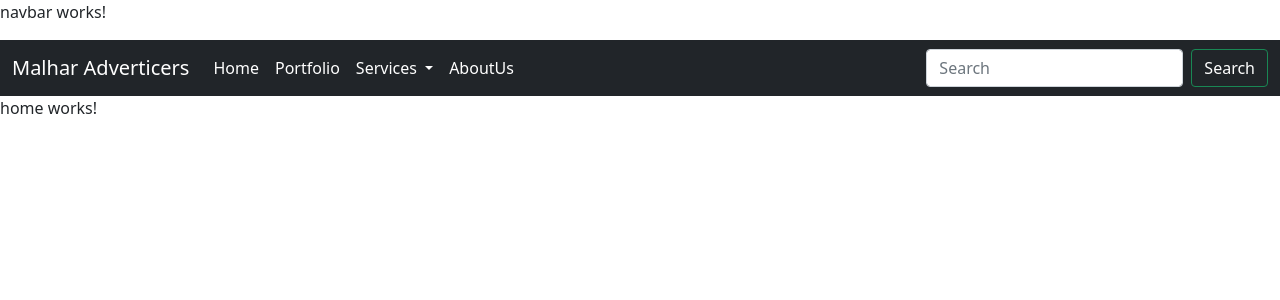
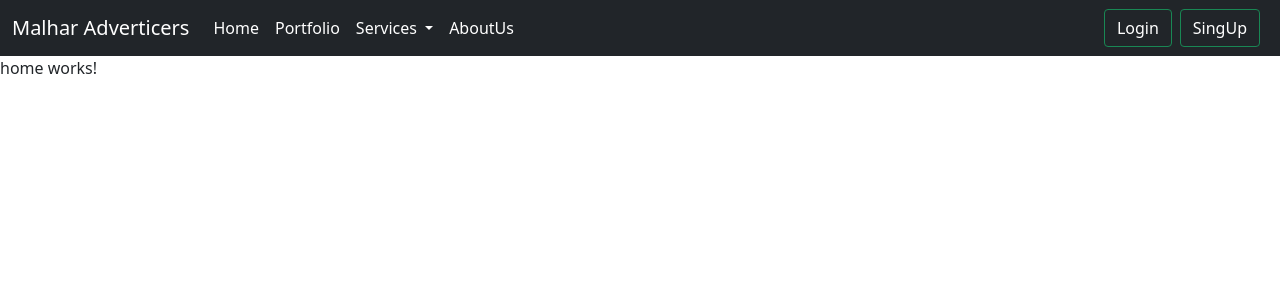
Before and after one commit to nikhil-shirsath/adverticement_ajency_frontend, an Angular app: page / in a window 1280 px wide. Shown: the top 300 px of the page. Built offline with nearby package versions, Linux system fonts and the light colour scheme.

Commit message:
routing added

```diff
--- a/src/components/navbar/navbar.component.html
+++ b/src/components/navbar/navbar.component.html
@@ -1,20 +1,20 @@
-<p>navbar works!</p>
+
 <nav class="navbar navbar-expand-lg navbar-light bg-dark text-white ">
     <div class="container-fluid">
-      <a class="navbar-brand text-white" href="#">Malhar Adverticers</a>
+      <a class="navbar-brand text-white" routerLink="home">Malhar Adverticers</a>
       <button class="navbar-toggler text-white bg-white" type="button" data-bs-toggle="collapse" data-bs-target="#navbarSupportedContent" aria-controls="navbarSupportedContent" aria-expanded="false" aria-label="Toggle navigation">
         <span class="navbar-toggler-icon text-white"></span>
       </button>
       <div class="collapse navbar-collapse text-white" id="navbarSupportedContent">
         <ul class="navbar-nav me-auto mb-2 mb-lg-0 text-white">
           <li class="nav-item">
-            <a class="nav-link active text-white" aria-current="page" href="#">Home</a>
+            <a class="nav-link active text-white" aria-current="page" routerLink="home">Home</a>
           </li>
           <li class="nav-item">
-            <a class="nav-link text-white" href="#">Portfolio</a>
+            <a class="nav-link text-white" routerLink="portfolio">Portfolio</a>
           </li>
           <li class="nav-item dropdown">
-            <a class="nav-link dropdown-toggle text-white" href="#" id="navbarDropdown" role="button" data-bs-toggle="dropdown" aria-expanded="false">
+            <a class="nav-link dropdown-toggle text-white" routerLink="our-service" id="navbarDropdown" role="button" data-bs-toggle="dropdown" aria-expanded="false">
               Services
             </a>
             <ul class="dropdown-menu" aria-labelledby="navbarDropdown">
@@ -25,13 +25,13 @@
             </ul>
           </li>
           <li class="nav-item">
-            <a class="nav-link text-white" href="#" tabindex="-1" >AboutUs</a>
+            <a class="nav-link text-white" routerLink="about" tabindex="-1" >AboutUs</a>
           </li>
         </ul>
-        <form class="d-flex">
-          <input class="form-control me-2" type="search" placeholder="Search" aria-label="Search">
-          <button class="btn btn-outline-success text-white" type="submit">Search</button>
-        </form>
+        <button class="btn btn-outline-success text-white me-2" type="submit" (click)="callLoginPage()">Login</button>
+
+          <button class="btn btn-outline-success text-white me-2" (click)="callSignupPage()" type="submit">SingUp</button>
+
       </div>
     </div>
   </nav>
--- a/src/components/navbar/navbar.component.ts
+++ b/src/components/navbar/navbar.component.ts
@@ -1,12 +1,25 @@
 import { Component } from '@angular/core';
+import { Router, RouterLink, RouterOutlet } from '@angular/router';
 
 @Component({
   selector: 'app-navbar',
   standalone: true,
-  imports: [],
+  imports: [RouterLink,RouterOutlet],
   templateUrl: './navbar.component.html',
   styleUrl: './navbar.component.css'
 })
 export class NavbarComponent {
+  constructor(private route :Router){
+
+  }
+  callLoginPage(){
+    console.log("login clicked");
+    this.route.navigateByUrl('loginPage');
+  }
+
+  callSignupPage(){
+    console.log("signup clicked");
+    this.route.navigateByUrl("signupPage");
+  }
 
 }
--- a/src/components/porfolio/porfolio.component.ts
+++ b/src/components/porfolio/porfolio.component.ts
@@ -1,12 +1,12 @@
 import { Component } from '@angular/core';
 
 @Component({
-  selector: 'app-porfolio',
+  selector: 'app-portfolio',
   standalone: true,
   imports: [],
   templateUrl: './porfolio.component.html',
   styleUrl: './porfolio.component.css'
 })
-export class PorfolioComponent {
+export class PortfolioComponent {
 
 }
--- /dev/null
+++ b/src/components/signup/signup.component.html
@@ -0,0 +1 @@
+<p>signup works!</p>
```
Also changed, not shown: src/components/signup/signup.component.ts (added, +12 -0 lines), src/components/signup/signup.component.css (added), 1 other file (tests, documents, lock files or other folders).
